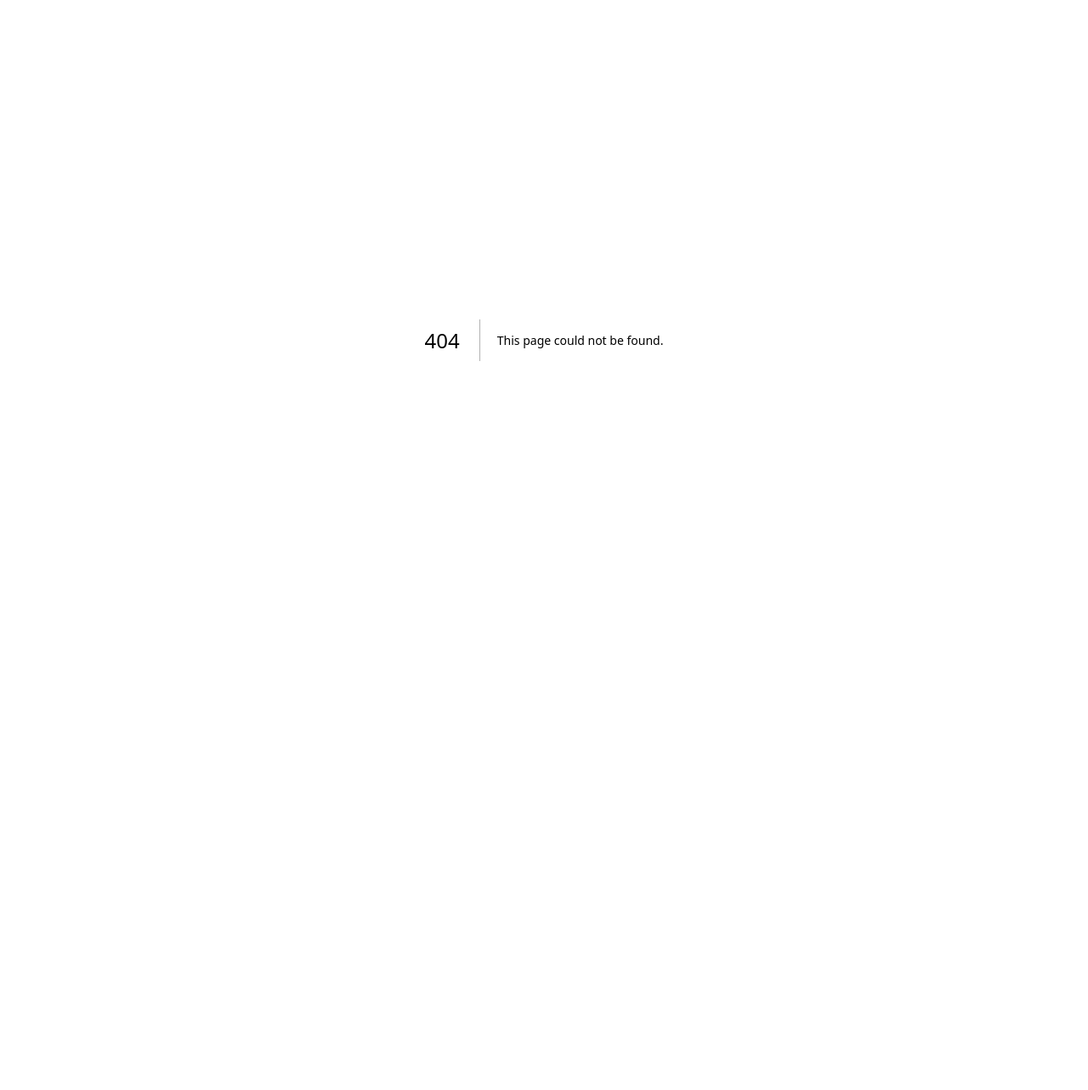
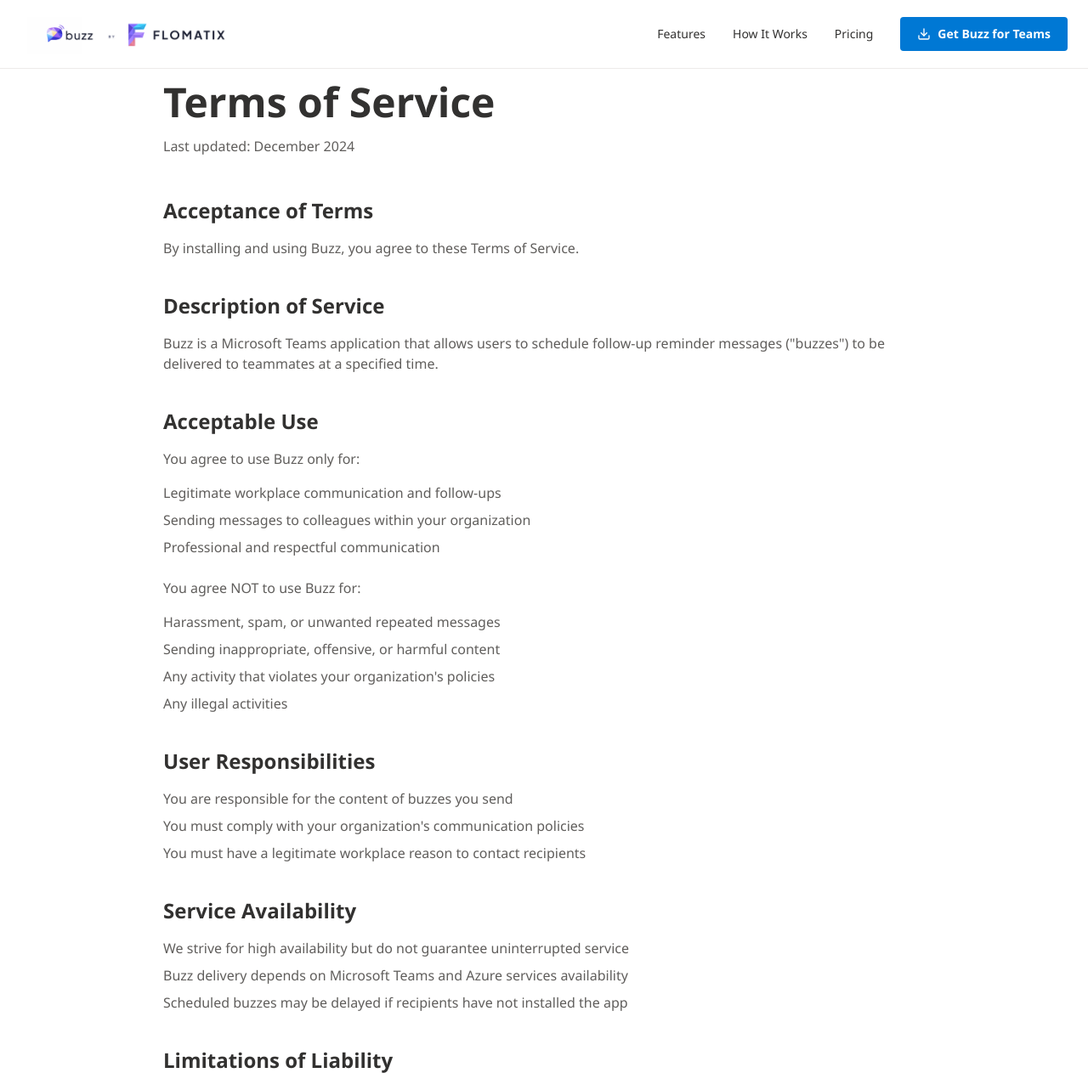
Before and after one commit to SaDogeCrypto/Flomatix-Landing-Page, a Next.js app: page /terms in a window 1280 px wide. Before the commit this address had no page. Shown: the top 1283 px of the page at 85% size. Before the commit the page ends 800 px from the top, so only its background shows below. Built offline with nearby package versions, Linux system fonts and the light colour scheme.

Commit message:
feat: add Terms of Service page and update footer link
Create `/terms` page and link it in the footer.

Co-authored-by: null <83617425+SaDogeCrypto@users.noreply.github.com>

```diff
--- /dev/null
+++ b/app/terms/page.tsx
@@ -0,0 +1,104 @@
+import { Navigation } from "@/components/navigation"
+import { Footer } from "@/components/footer"
+
+export const metadata = {
+  title: "Terms of Service - Buzz by Flomatix",
+  description: "Terms of Service for using Buzz, the Microsoft Teams messaging app.",
+}
+
+export default function TermsPage() {
+  return (
+    <main className="min-h-screen bg-white">
+      <Navigation />
+      <div className="container mx-auto px-4 py-16 md:py-24">
+        <div className="mx-auto max-w-4xl prose prose-lg">
+          <h1 className="text-4xl md:text-5xl font-bold text-ms-gray-90 mb-4">Terms of Service</h1>
+          <p className="text-ms-gray-130 mb-12">Last updated: December 2024</p>
+
+          <section className="mb-10">
+            <h2 className="text-2xl font-semibold text-ms-gray-90 mb-4">Acceptance of Terms</h2>
+            <p className="text-ms-gray-130">By installing and using Buzz, you agree to these Terms of Service.</p>
+          </section>
+
+          <section className="mb-10">
+            <h2 className="text-2xl font-semibold text-ms-gray-90 mb-4">Description of Service</h2>
+            <p className="text-ms-gray-130">
+              Buzz is a Microsoft Teams application that allows users to schedule follow-up reminder messages ("buzzes")
+              to be delivered to teammates at a specified time.
+            </p>
+          </section>
+
+          <section className="mb-10">
+            <h2 className="text-2xl font-semibold text-ms-gray-90 mb-4">Acceptable Use</h2>
+            <p className="text-ms-gray-130 mb-4">You agree to use Buzz only for:</p>
+            <ul className="space-y-2 text-ms-gray-130">
+              <li>Legitimate workplace communication and follow-ups</li>
+              <li>Sending messages to colleagues within your organization</li>
+              <li>Professional and respectful communication</li>
+            </ul>
+            <p className="text-ms-gray-130 mb-4 mt-6">You agree NOT to use Buzz for:</p>
+            <ul className="space-y-2 text-ms-gray-130">
+              <li>Harassment, spam, or unwanted repeated messages</li>
+              <li>Sending inappropriate, offensive, or harmful content</li>
+              <li>Any activity that violates your organization's policies</li>
+              <li>Any illegal activities</li>
+            </ul>
+          </section>
+
+          <section className="mb-10">
+            <h2 className="text-2xl font-semibold text-ms-gray-90 mb-4">User Responsibilities</h2>
+            <ul className="space-y-2 text-ms-gray-130">
+              <li>You are responsible for the content of buzzes you send</li>
+              <li>You must comply with your organization's communication policies</li>
+              <li>You must have a legitimate workplace reason to contact recipients</li>
+            </ul>
+          </section>
+
+          <section className="mb-10">
+            <h2 className="text-2xl font-semibold text-ms-gray-90 mb-4">Service Availability</h2>
+            <ul className="space-y-2 text-ms-gray-130">
+              <li>We strive for high availability but do not guarantee uninterrupted service</li>
+              <li>Buzz delivery depends on Microsoft Teams and Azure services availability</li>
+              <li>Scheduled buzzes may be delayed if recipients have not installed the app</li>
+            </ul>
+          </section>
+
+          <section className="mb-10">
+            <h2 className="text-2xl font-semibold text-ms-gray-90 mb-4">Limitations of Liability</h2>
+            <p className="text-ms-gray-130 mb-4">
+              The app is provided "as is" without warranties. We are not liable for:
+            </p>
+            <ul className="space-y-2 text-ms-gray-130">
+              <li>Failed or delayed message delivery</li>
+              <li>Any damages arising from use of the app</li>
+              <li>Content of messages sent through the app</li>
+            </ul>
+          </section>
+
+          <section className="mb-10">
+            <h2 className="text-2xl font-semibold text-ms-gray-90 mb-4">Data and Privacy</h2>
+            <p className="text-ms-gray-130">Your use of Buzz is governed by our Privacy Policy.</p>
+          </section>
+
+          <section className="mb-10">
+            <h2 className="text-2xl font-semibold text-ms-gray-90 mb-4">Modifications</h2>
+            <p className="text-ms-gray-130">
+              We may modify these terms at any time. Continued use constitutes acceptance.
+            </p>
+          </section>
+
+          <section className="mb-10">
+            <h2 className="text-2xl font-semibold text-ms-gray-90 mb-4">Contact</h2>
+            <p className="text-ms-gray-130">
+              For questions, contact{" "}
+              <a href="mailto:support@flomatix.ai" className="text-ms-purple hover:underline">
+                support@flomatix.ai
+              </a>
+            </p>
+          </section>
+        </div>
+      </div>
+      <Footer />
+    </main>
+  )
+}
--- a/components/footer.tsx
+++ b/components/footer.tsx
@@ -47,7 +47,7 @@ export function Footer() {
             <Link href="/privacy" className="hover:text-white transition-colors">
               Privacy Policy
             </Link>
-            <Link href="#" className="hover:text-white transition-colors">
+            <Link href="/terms" className="hover:text-white transition-colors">
               Terms of Service
             </Link>
           </div>
```
